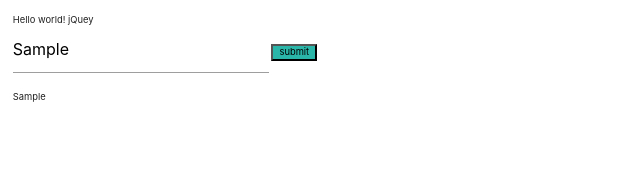
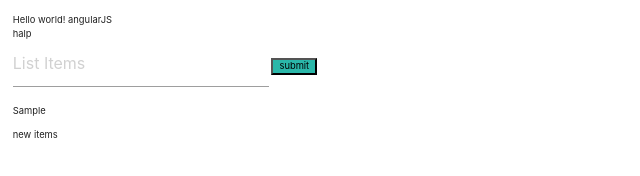
Before and after one commit to geekwise-scott-sheffield/js-input-ex-edit, a plain HTML site: page index.html in a window 1280 px wide. Both pictures are taken after typing "Sample" into the empty fields and a click on the button "submit". Shown: the top 176 px of the page, without its empty margins (0-640 px from the left). Drawn offline with nearby package versions, Linux system fonts and the light colour scheme.

Commit message:
application-now-AngularJS
removed jQuery script and replaced it with AngularJS

```diff
--- a/index.html
+++ b/index.html
@@ -2,24 +2,38 @@
 <html lang="en">
 <head>
     <meta charset="UTF-8">
-    <title>todo list object oriented</title>
+    <title>todo list angularJS</title>
     <link rel="stylesheet" href="css/style.css">
     <!--cloudfare css cdn-->
     <link rel="stylesheet" href="https://cdnjs.cloudflare.com/ajax/libs/materialize/0.97.5/css/materialize.min.css">
-    <!--jQuery JavaScript cdn-->
-    <script   src="https://code.jquery.com/jquery-2.2.2.min.js"   integrity="sha256-36cp2Co+/62rEAAYHLmRCPIych47CvdM+uTBJwSzWjI="   crossorigin="anonymous"></script>
+    <!--angular JavaScript cdn-->
+    <script src="http://ajax.googleapis.com/ajax/libs/angularjs/1.3.10/angular.min.js"></script>
+    <script src="js/script.js"></script>
 </head>
-<body>
-    Hello world! jQuey
+<body ng-app="todoList" ng-controller="listCtrlr">
+    Hello world! angularJS
 
     <br>
 
-    <input id="input" type="text" >
-    <button id="button" >submit</button>
+    {{test}}
 
-    <ul id="ul">
+    <br>
 
-        <li id="spclLI"> </li>
+    <form ng-submit="addContent()">
+
+        <input id="input" type="text" ng-model="title" placeholder="List Items">
+
+        <button type="submit" id="button" >submit</button>
+
+    </form>
+
+
+
+    <ul ng-repeat="item in content" id="ul">
+
+        <li id="spclLI">
+            {{item.title}}
+        </li>
     </ul>
 
 
--- a/js/script.js
+++ b/js/script.js
@@ -1,6 +1,24 @@
-$("#button").click(function(){
-    var content = $("#input").val();
-    var newItem = $(document.createElement('li'));
-    $(newItem).text(content);
-    $("#ul").prepend(newItem);
-});
+var app = angular.module('todoList', []);
+
+app.controller('listCtrlr', [
+    "$scope",
+    function($scope){
+
+        $scope.test = 'halp';
+
+        $scope.content = [{
+            title: "new items",
+            done: false
+        }];
+
+        $scope.addContent = function(){
+            $scope.content.unshift({
+                title: $scope.title,
+                done: false
+            });
+            $scope.title = '';
+        }
+
+
+    }
+]);
```
